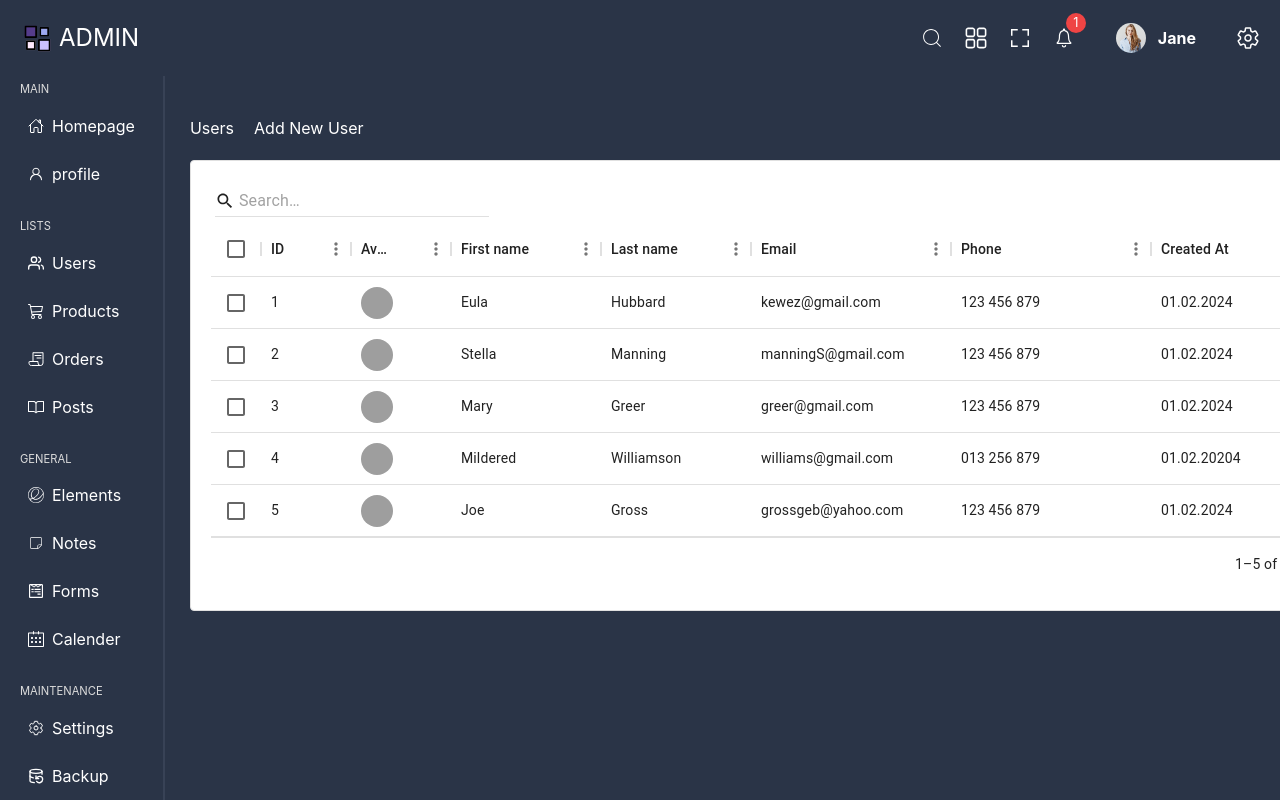
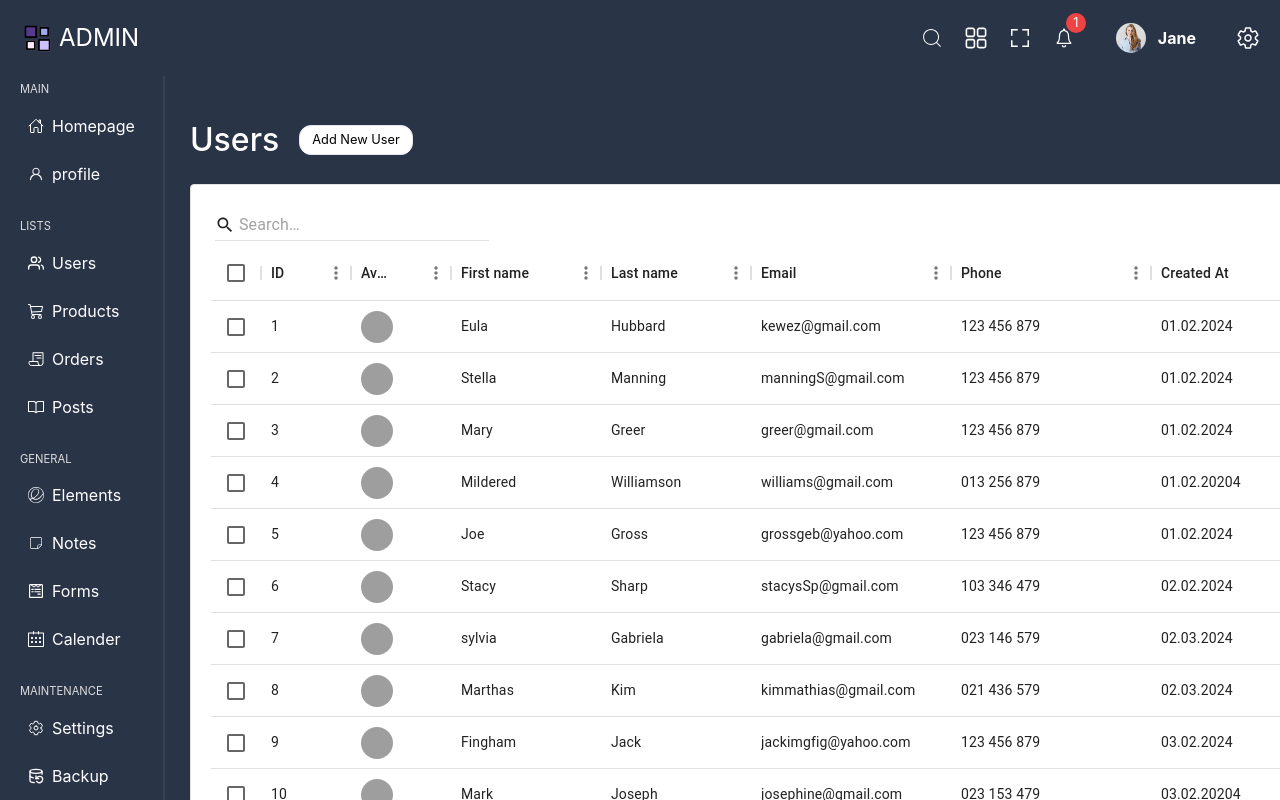
Before and after one commit to vader2k/Advanced-dashboaard, a React (Vite) app: page /users in a window 1280 px wide. Shown: the top 800 px of the page. Built offline with nearby package versions, Linux system fonts and the light colour scheme; grey boxes are pictures that could not be loaded.

Commit message:
added a delete and vew dynamic button

```diff
--- a/src/components/DataTable.jsx
+++ b/src/components/DataTable.jsx
@@ -1,18 +1,42 @@
 import { DataGrid, GridToolbar } from "@mui/x-data-grid"
+import { Link } from "react-router-dom"
+
+import { LiaEditSolid } from "react-icons/lia";
+import { MdDeleteOutline } from "react-icons/md";
 
 
-const DataTable = ({ rows, columns }) => {
+const DataTable = ({ rows, columns, slug }) => {
+
+    const handleDelete = (id) => {
+        console.log(id+ "has been deleted")
+    }
+
+    const actionColumn = {
+        field: "action",
+        headerName: "Action",
+        width: 200,
+        renderCell: (params) => {
+            return (
+                <div className="flex gap-5 items-center text-[1.3rem]">
+                    <Link to={`/${slug}/${params.row.id}`}>
+                        <LiaEditSolid />
+                    </Link>
+                    <MdDeleteOutline onClick={()=> handleDelete(params.rows.id)}/>
+                </div>
+            )
+        }
+    }
 
   return (
     <div>
         <DataGrid
             className="bg-white p-5"
             rows={rows}
-            columns={columns}
+            columns={[...columns, actionColumn]}
             initialState={{
             pagination: {
                 paginationModel: {
-                pageSize: 5,
+                pageSize: 10,
                 },
             },
             }}
--- a/src/index.js
+++ b/src/index.js
@@ -33,7 +33,7 @@ export const sidebarItems = [
         {
             id: 2,
             title: "profile",
-            path: '/users/1',
+            path: '/profile',
             icon: GoPerson
         },
 
--- a/src/pages/Users.jsx
+++ b/src/pages/Users.jsx
@@ -51,12 +51,12 @@ const Users = () => {
   return (
     <section className="p-5 w-full flex flex-col gap-5">
       <div className="flex w-full items-center gap-5">
-        <h1>Users</h1>
-        <button>Add New User</button>
+        <h1 className="text-white text-[2rem] font-medium">Users</h1>
+        <button className="bg-white text-[0.8rem] border rounded-xl text-black px-3 py-1">Add New User</button>
       </div>
       {/* data grid */}
       <div>
-        <DataTable rows={UserRows} columns={columns}/>
+        <DataTable slug="users" rows={UserRows} columns={columns}/>
       </div>
     </section>
   )
```
